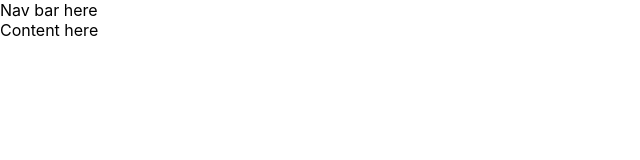
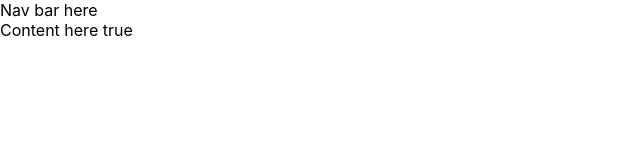
Before and after one commit to jiblu/jogg-coding-challenge, a Next.js app: page / in a window 1280 px wide. Shown: the top 160 px of the page, without its empty margins (0-640 px from the left). Built offline with nearby package versions, Linux system fonts and the light colour scheme.

Commit message:
added toggle view method

```diff
--- a/components/content.js
+++ b/components/content.js
@@ -3,9 +3,9 @@ import ListView from './listView'
 
 // conditionally render gridview vs listview to content
 
-const Content = () => (
+const Content = props => (
   <div>
-    Content here
+    Content here {props.isGrid.toString()}
   </div>
 )
 
--- a/components/nav.js
+++ b/components/nav.js
@@ -1,5 +1,5 @@
-const Nav = () => (
-  <div>
+const Nav = props => (
+  <div onClick={() => props.changeView(!props.isGrid)}>
     Nav bar here
   </div>
 )
--- a/pages/index.js
+++ b/pages/index.js
@@ -5,8 +5,10 @@ export default class Index extends React.Component {
   constructor(props) {
     super(props)
     this.state = {
+      isGrid: true,
       items: []
     }
+    this.changeView = this.changeView.bind(this)
   }
 
   getData = async () => {
@@ -14,17 +16,23 @@ export default class Index extends React.Component {
       .then((res) => res.json())
       .then(json => {this.setState({items: json})})
       .catch(err => {console.log(`error: ${err}`)})
-  };
+  }
+
+  changeView(isGrid) {
+    console.log(`click: ${isGrid}`)
+    this.setState({isGrid: isGrid})
+  }
 
   componentDidMount() {
     this.getData()
   }
 
   render() {
+    let { isGrid, items } = this.state
     return (
       <div>
-        <Nav />
-        <Content items={this.state.items} />
+        <Nav isGrid={isGrid} changeView={this.changeView}/>
+        <Content items={items} isGrid={isGrid}/>
         <style jsx>{`
           :global(body) {
             margin: 0;
```
